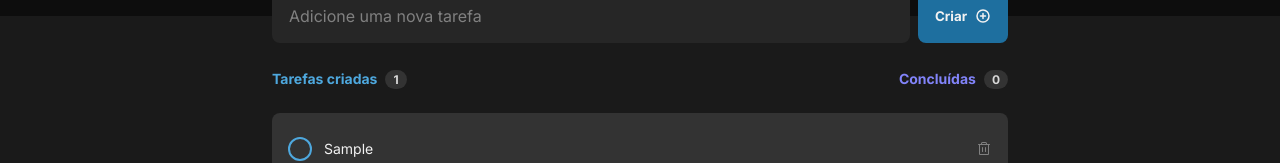
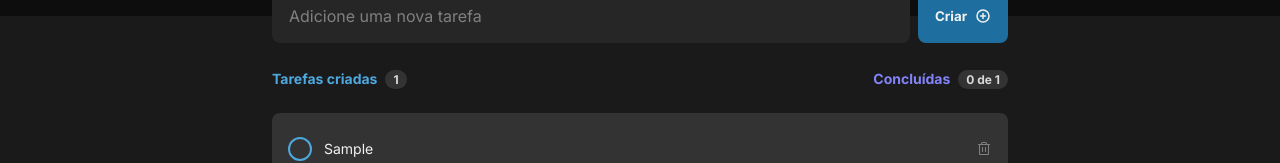
Before and after one commit to GTM35/to-do-list, a React (Vite) app: page / in a window 1280 px wide. Both pictures are taken after typing "Sample" into the empty fields and a click on the button "Criar". Shown: the part 184-347 px from the top of the page. Built offline with nearby package versions, Linux system fonts and the light colour scheme.

Commit message:
:sparkles: feat: Delete de task

```diff
--- a/src/App.tsx
+++ b/src/App.tsx
@@ -51,6 +51,12 @@ function App() {
     setTasks(taskChecked);
   }
 
+  function deleteTask(id: number) {
+    const taskDeleted = tasks.filter((task) => task.id !== id);
+
+    setTasks(taskDeleted);
+  }
+
   console.log("data", tasks);
 
   return (
@@ -92,6 +98,7 @@ function App() {
                 key={task.id}
                 data={task}
                 toggleChecked={toggleCheckedTask}
+                deleteTask={deleteTask}
               />
             ))}
           </div>
--- a/src/Components/HeaderTasks/index.tsx
+++ b/src/Components/HeaderTasks/index.tsx
@@ -14,7 +14,11 @@ export function HeaderTasks({ tasksChecked, tasksCounter }: Props) {
       </aside>
       <aside className={styles.tasksDone}>
         <p>Concluídas</p>
-        <span className={styles.counter}>{tasksChecked}</span>
+        <span className={styles.counter}>
+          {tasksCounter === 0
+            ? `${tasksCounter}`
+            : `${tasksChecked} de ${tasksCounter}`}
+        </span>
       </aside>
     </header>
   );
--- a/src/Components/TaskItem/index.tsx
+++ b/src/Components/TaskItem/index.tsx
@@ -5,11 +5,16 @@ import { ITask } from "../../App";
 type Props = {
   data: ITask;
   toggleChecked: ({ id, value }: { id: number; value: boolean }) => void;
+  deleteTask: (id: number) => void;
 };
 
-export function TaskItem({ data, toggleChecked }: Props) {
+export function TaskItem({ data, toggleChecked, deleteTask }: Props) {
   function handleToggleChecked() {
     toggleChecked({ id: data.id, value: !data.isChecked });
+  }
+
+  function handleDeleteTask() {
+    deleteTask(data.id);
   }
 
   return (
@@ -39,7 +44,7 @@ export function TaskItem({ data, toggleChecked }: Props) {
             </p>
           </label>
         </div>
-        <button>
+        <button onClick={handleDeleteTask}>
           <Trash size={16} color="#808080" />
         </button>
       </div>
```
